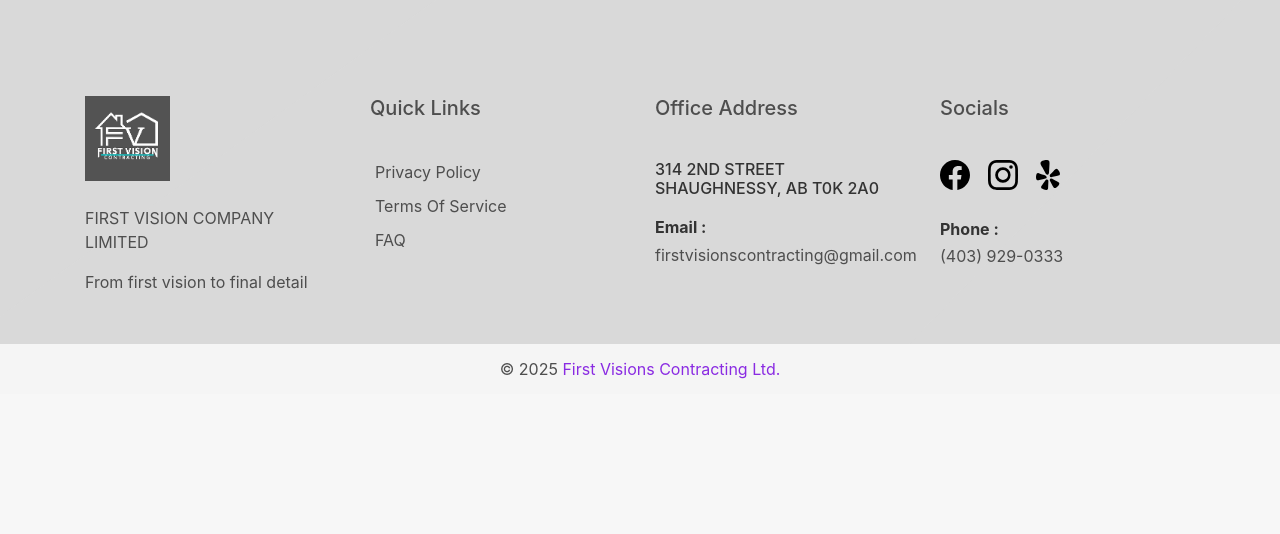
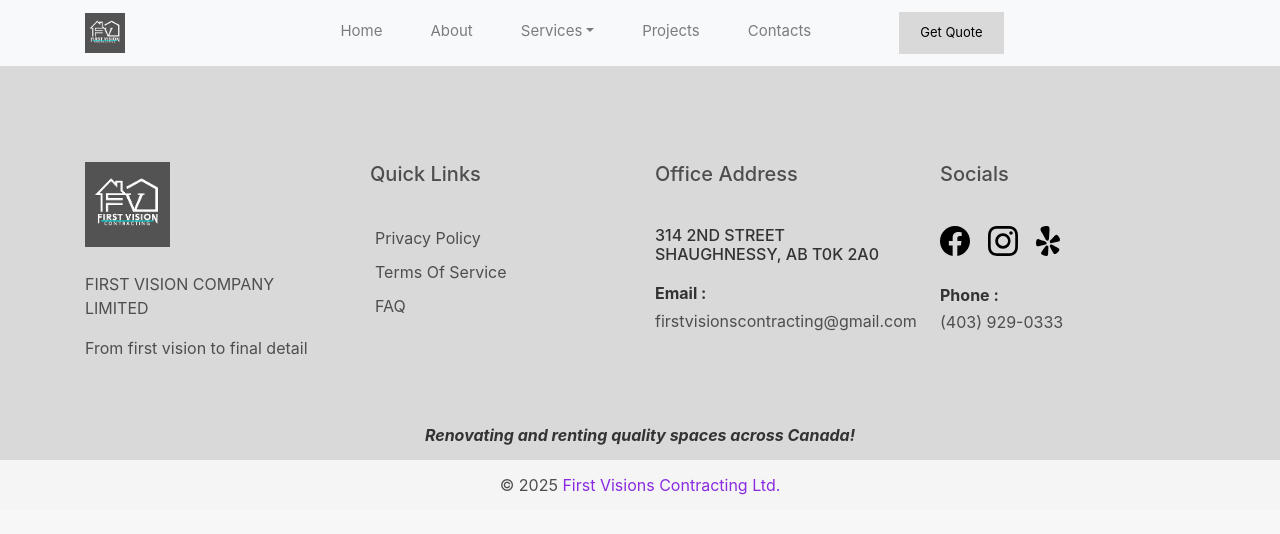
Before and after one commit to StConstantineCole/REDS, a plain HTML site: page renovation.html in a window 1280 px wide. Drawn offline with nearby package versions, Linux system fonts and the light colour scheme.

Commit message:
Wrapping up

```diff
--- a/renovation.html
+++ b/renovation.html
@@ -9,8 +9,46 @@
     <title>firstvisioncontracting</title>
 </head>
 <body>
+    <!--Navbar-->
+    <nav class="navbar navbar-expand-lg navbar-light bg-light sticky-top">
+        <div class="container">
+            <a href="#" class="navbar-brand"><img src="./assets/FVClogo.png" alt="logo" width="40" height="40"></a>
 
+            <button class="navbar-toggler" data-bs-toggle="collapse" data-bs-target="#navbar" aria-controls="navbar" aria-label="Expand Navigation">
+                <span class="navbar-toggler-icon"></span>
+            </button>
 
+            <div class="collapse navbar-collapse justify-content-center" id="navbar">
+                <ul class="navbar-nav">
+                    <li class="nav-item mx-3">
+                        <a href="index.html" class="nav-link" >Home</a>
+                    </li>
+                    <li class="nav-item mx-3">
+                        <a href="about.html" class="nav-link">About</a>
+                    </li>
+                    <li class="nav-item dropdown mx-3">
+                        <a href="service.html" class="nav-link dropdown-toggle" data-bs-toggle="dropdown" aria-expanded="false">Services</a>
+                        <ul class="dropdown-menu">
+                            <li><a class="dropdown-item" href="rental.html">Rentals</a></li>
+                            <li><hr class="dropdown-divider"></li>
+                            <li><a class="dropdown-item" href="renovation.html">Renovations</a></li>
+                        </ul>
+                    </li>
+                    <li class="nav-item mx-3">
+                        <a href="project.html" class="nav-link">Projects</a>
+                    </li>
+                    <li class="nav-item mx-3">
+                        <a href="contact.html" class="nav-link">Contacts</a>
+                    </li>
+                    <li class="nav-item mx-3">
+                        <a href="rfq.html" class="btn ml-5" role="button">Get Quote</a>
+                    </li>
+                </ul>
+            </div>
+        </div>
+    </nav>
+
+    <!--Footer-->
     <footer class="footer-section">
         <div class="footer-top">
         <div class="container">
@@ -88,6 +126,13 @@
             </div>
         </div>
         </div>
+        <div class="footer-slogan">
+            <div class="container">
+                <div class="row">
+                    <div class="col-md-12 col-sm-12 text-sm-center text-center"><i>Renovating and renting quality spaces across Canada!</i></div>
+                </div>
+            </div>
+        </div>
         <div class="footer-bottom">
         <div class="container">
             <div class="row">
--- a/style.css
+++ b/style.css
@@ -185,16 +185,19 @@ body {
     padding: 0;
     list-style: none;
 }
+
 .footer-section img {
     max-width: 50%;
     height: auto;
 }
+
 .footer-section {
     background-color: #D9D9D9;
     position: relative;
     overflow: hidden;
     z-index: 9;
 }
+
 .footer-section:before {
     content: '';
     position: absolute;
@@ -210,6 +213,7 @@ background-color: #D9D9D9;
     -o-transform: rotate(54deg);
     z-index: -10;
 }
+
 .footer-section:after {
     position: absolute;
     content: '';
@@ -225,20 +229,25 @@ transform: rotate(44deg);
     -o-transform: rotate(44deg);
     z-index: -10;
 }
+
 .footer-top {
     padding-top: 96px;
     padding-bottom: 50px;
 }
+
 .footer-top p,
 .company-footer-contact-list li {
     color: #4E4E4E;
 }
+
 .company-footer-contact-list {
     margin-top: 10px;
 }
+
 .company-intro-widget {
     align-self: center;
 }
+
 .company-footer-contact-list li {
     display: flex;
     display: -webkit-flex;
@@ -247,6 +256,7 @@ align-items: center;
 .company-footer-contact-list li+li {
     margin-top: 5px;
 }
+
 .company-footer-contact-list li i {
     margin-right: 10px;
     font-size: 20px;
@@ -258,28 +268,35 @@ margin-bottom: 25px;
     display: block;
     max-width: 170px;
 }
+
 .widget-title {
     text-transform: capitalize;
 }
+
 .footer-top .widget-title {
     color: #4E4E4E;
     margin-bottom: 40px;
 }
+
 .courses-link-list li+li {
     margin-top: 10px;
 }
+
 .courses-link-list li a {
     color: #4E4E4E;
     text-transform: capitalize;
     font-family: var(--para-font);
     font-weight: 400;
 }
+
 .courses-link-list li a:hover {
     color: blueviolet;
 }
+
 .courses-link-list li i {
     margin-right: 5px;
 }
+
 .footer-top .small-post-title a {
     font-family: var(--para-font);
     color: #4E4E4E;
@@ -289,11 +306,19 @@ font-weight: 400;
 .post-date {
     font-weight: bold;
 }
+
 .small-post-list li+li {
     margin-top: 20px;
 }
+
 .news-letter-form {
     margin-top: 15px;
+}
+
+.footer-slogan {
+    padding: 13px 0;
+    font-style: italic;
+    font-weight: bold;
 }
 
 .footer-bottom {
@@ -301,9 +326,11 @@ padding: 13px 0;
     background-color: whitesmoke;
     border-top: none;
 }
+
 .copy-right-text {
     color: #4E4E4E;
 }
+
 .copy-right-text a {
     color: blueviolet;
 }
```
Also changed, not shown: about.html (+7 -0 lines), index.html (+8 -1 lines), project.html (+7 -2 lines), rental.html (+7 -2 lines), rfq.html (+9 -3 lines). Lines whose indentation alone changed are shown as unchanged.
